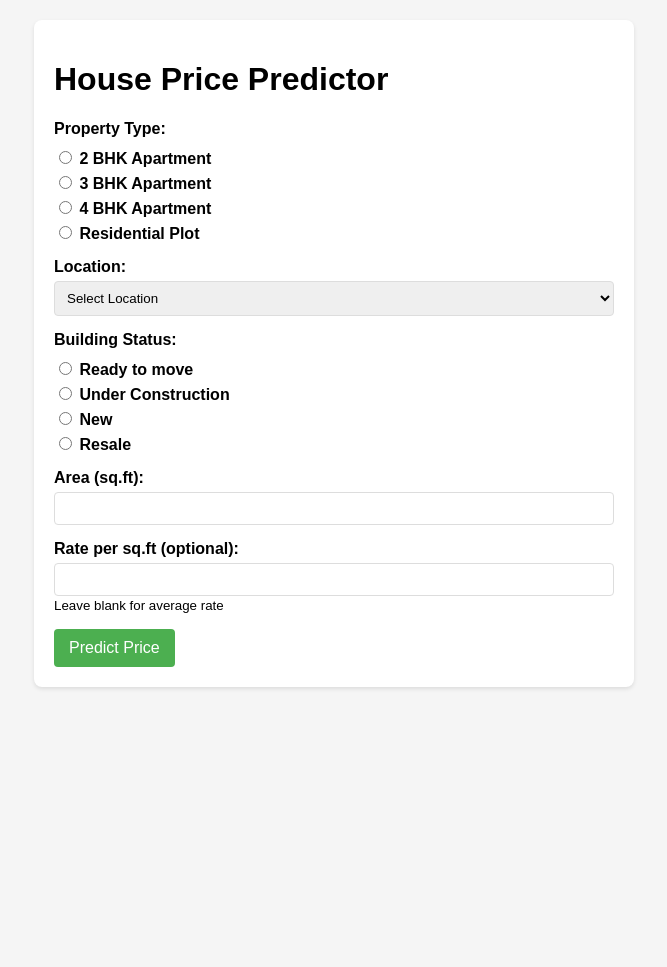
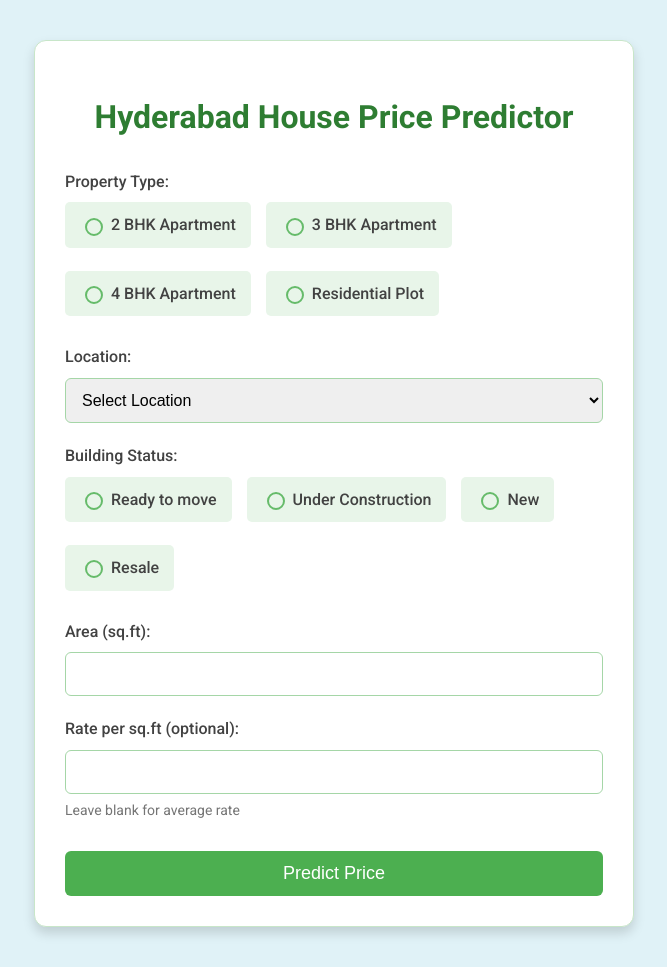
Before and after one commit to Rahul-Nakka-23/House-price-prediction, a Flask app: page / in a window 1280 px wide. Shown: the whole page, without its empty margins (306-973 px from the left). Before the commit the page ends 689 px from the top, so only its background shows below. Run offline with Flask 3, Linux system fonts and the light colour scheme.

Commit message:
House price prediction

```diff
--- a/app.py
+++ b/app.py
@@ -28,37 +28,50 @@ def predict():
             error_msg = "Model not loaded. Please check server logs."
             print(error_msg)
             return render_template('index.html',
-                                error=error_msg,
-                                show_prediction=False)
+                                   error=error_msg,
+                                   show_prediction=False)
 
         try:
-            # Get form data with debug prints
+            # Get form data
             title = request.form.get('title')
             location = request.form.get('location')
             building_status = request.form.get('building_status')
             area = request.form.get('area')
-            rate_persqft = request.form.get('rate_persqft', 6000)
+            rate_input = request.form.get('rate_persqft')
 
             print(f"Input values - Title: {title}, Location: {location}, "
-                  f"Status: {building_status}, Area: {area}, Rate: {rate_persqft}")
+                  f"Status: {building_status}, Area: {area}, Rate Input: {rate_input}")
 
-            # Validate inputs
+            # Validate required inputs
             if not all([title, location, building_status, area]):
-                error_msg = "All fields are required"
+                error_msg = "All fields except rate per sq.ft are required"
                 print(error_msg)
                 return render_template('index.html',
-                                    error=error_msg,
-                                    show_prediction=False)
+                                       error=error_msg,
+                                       show_prediction=False)
 
             try:
                 area = float(area)
-                rate_persqft = float(rate_persqft)
             except ValueError:
-                error_msg = "Area and Rate must be numbers"
+                error_msg = "Area must be a valid number"
                 print(error_msg)
                 return render_template('index.html',
-                                    error=error_msg,
-                                    show_prediction=False)
+                                       error=error_msg,
+                                       show_prediction=False)
+
+            # Handle optional rate input
+            if rate_input:
+                try:
+                    rate_persqft = float(rate_input)
+                except ValueError:
+                    error_msg = "Rate per sq.ft must be a number if provided"
+                    print(error_msg)
+                    return render_template('index.html',
+                                           error=error_msg,
+                                           show_prediction=False)
+            else:
+                rate_persqft = 6000  # Default average rate
+                print("Rate per sq.ft not provided. Using default:", rate_persqft)
 
             # Create input DataFrame
             input_data = pd.DataFrame({
@@ -76,18 +89,18 @@ def predict():
 
             prediction = model.predict(processed_input)[0]
             prediction_lakhs = prediction / 100000
-            print(f"Prediction made: {prediction_lakhs} Lakhs")
+            print(f"Prediction made: {prediction_lakhs:.2f} Lakhs")
 
             return render_template('index.html',
-                                prediction=f"₹{prediction_lakhs:,.2f} Lakhs",
-                                show_prediction=True)
+                                   prediction=f"₹{prediction_lakhs:,.2f} Lakhs",
+                                   show_prediction=True)
 
         except Exception as e:
             error_msg = f"Prediction error: {str(e)}"
             print(error_msg)
             return render_template('index.html',
-                                error=error_msg,
-                                show_prediction=False)
+                                   error=error_msg,
+                                   show_prediction=False)
 
     return render_template('index.html', show_prediction=False)
 
--- a/templates/index.html
+++ b/templates/index.html
@@ -4,72 +4,155 @@
     <meta charset="UTF-8">
     <meta name="viewport" content="width=device-width, initial-scale=1.0">
     <title>Hyderabad House Price Predictor</title>
+    <link href="https://fonts.googleapis.com/css2?family=Roboto:wght@400;500;700&display=swap" rel="stylesheet">
     <style>
         body {
-            font-family: Arial, sans-serif;
+            font-family: 'Roboto', sans-serif;
             max-width: 600px;
-            margin: 0 auto;
+            margin: 20px auto;
             padding: 20px;
-            background-color: #f5f5f5;
+            background-color: #e0f2f7; /* Light blue background */
+            color: #333;
+            line-height: 1.6;
         }
         .form-container {
-            background-color: white;
-            padding: 20px;
-            border-radius: 8px;
-            box-shadow: 0 2px 4px rgba(0,0,0,0.1);
+            background-color: #ffffff;
+            padding: 30px;
+            border-radius: 12px;
+            box-shadow: 0 6px 12px rgba(0,0,0,0.15);
+            border: 1px solid #c8e6c9; /* Light green border */
+        }
+        h1 {
+            text-align: center;
+            color: #2e7d32; /* Dark green */
+            margin-bottom: 25px;
+            font-weight: 700;
         }
         .form-group {
-            margin-bottom: 15px;
+            margin-bottom: 20px;
         }
         label {
             display: block;
-            margin-bottom: 5px;
-            font-weight: bold;
+            margin-bottom: 8px;
+            font-weight: 500;
+            color: #424242;
         }
         select, input[type="text"], input[type="number"] {
             width: 100%;
-            padding: 8px;
-            border: 1px solid #ddd;
-            border-radius: 4px;
+            padding: 12px;
+            border: 1px solid #a5d6a7; /* Greenish border */
+            border-radius: 6px;
             box-sizing: border-box;
+            font-size: 16px;
+            transition: border-color 0.3s ease;
+        }
+        select:focus, input[type="text"]:focus, input[type="number"]:focus {
+            border-color: #388e3c; /* Darker green on focus */
+            outline: none;
+            box-shadow: 0 0 0 3px rgba(76, 175, 80, 0.2);
         }
         .radio-group {
-            margin: 10px 0;
+            display: flex;
+            flex-wrap: wrap;
+            gap: 15px;
+            margin-top: 5px;
         }
         .radio-option {
-            margin-right: 15px;
+            background-color: #e8f5e9; /* Lighter green for radio options */
+            padding: 10px 15px;
+            border-radius: 5px;
+            cursor: pointer;
+            transition: background-color 0.3s ease, box-shadow 0.3s ease;
+            display: flex;
+            align-items: center;
         }
+        .radio-option:hover {
+            background-color: #dcedc8;
+        }
+        .radio-option input[type="radio"] {
+            margin-right: 8px;
+            -webkit-appearance: none;
+            -moz-appearance: none;
+            appearance: none;
+            width: 18px;
+            height: 18px;
+            border: 2px solid #66bb6a; /* Green border for custom radio */
+            border-radius: 50%;
+            outline: none;
+            cursor: pointer;
+            position: relative;
+            display: grid;
+            place-content: center;
+        }
+        .radio-option input[type="radio"]::before {
+            content: "";
+            width: 10px;
+            height: 10px;
+            border-radius: 50%;
+            transform: scale(0);
+            transition: transform 0.2s ease-in-out;
+            background-color: #2e7d32; /* Dark green fill for custom radio */
+        }
+        .radio-option input[type="radio"]:checked::before {
+            transform: scale(1);
+        }
+
         button {
-            background-color: #4CAF50;
+            background-color: #4CAF50; /* Primary green button */
             color: white;
-            padding: 10px 15px;
+            padding: 12px 20px;
             border: none;
-            border-radius: 4px;
+            border-radius: 6px;
             cursor: pointer;
-            font-size: 16px;
+            font-size: 18px;
+            font-weight: 500;
+            width: 100%;
+            transition: background-color 0.3s ease, transform 0.2s ease;
+            margin-top: 10px;
         }
         button:hover {
-            background-color: #45a049;
+            background-color: #388e3c; /* Darker green on hover */
+            transform: translateY(-2px);
+        }
+        button:active {
+            transform: translateY(0);
         }
         .prediction {
-            margin-top: 20px;
-            padding: 15px;
-            background-color: #e8f5e9;
-            border-radius: 4px;
-            font-size: 18px;
+            margin-top: 30px;
+            padding: 20px;
+            background-color: #e8f5e9; /* Light green background for prediction */
+            border-radius: 8px;
+            font-size: 20px;
+            text-align: center;
+            border: 1px solid #c8e6c9;
+            color: #2e7d32;
+            font-weight: 500;
+        }
+        .prediction h3 {
+            margin-top: 0;
+            color: #1b5e20;
+            font-weight: 700;
         }
         .error {
-            color: red;
-            margin-bottom: 15px;
-            padding: 10px;
-            background-color: #ffebee;
-            border-radius: 4px;
+            color: #d32f2f; /* Red for errors */
+            background-color: #ffebee; /* Light red background for error */
+            padding: 12px;
+            border-radius: 6px;
+            margin-bottom: 20px;
+            border: 1px solid #ef9a9a;
+            font-weight: 500;
+        }
+        small {
+            color: #757575;
+            font-size: 14px;
+            margin-top: 5px;
+            display: block;
         }
     </style>
 </head>
 <body>
     <div class="form-container">
-        <h1>House Price Predictor</h1>
+        <h1>Hyderabad House Price Predictor</h1>
 
         {% if error %}
         <div class="error">
```
Also changed, not shown: other parts of templates/index.html (+20 -20 lines), 1 other file.
